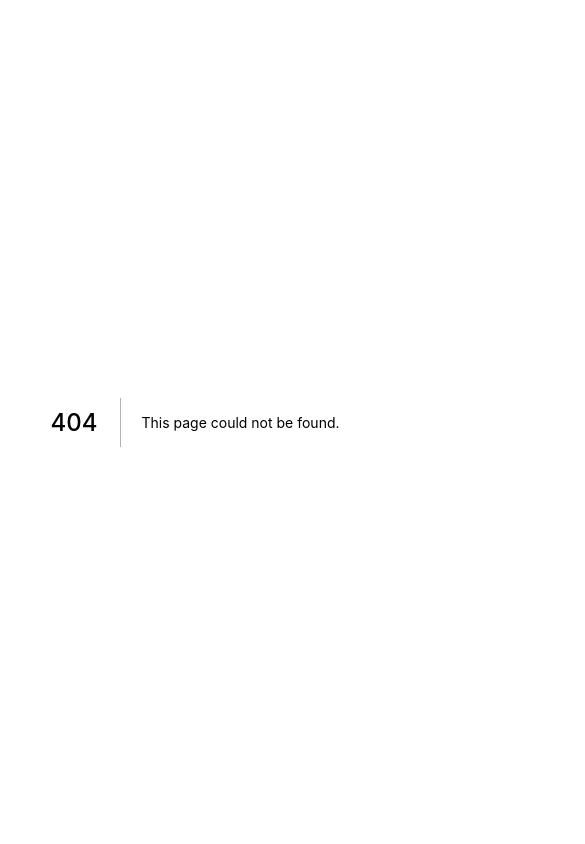
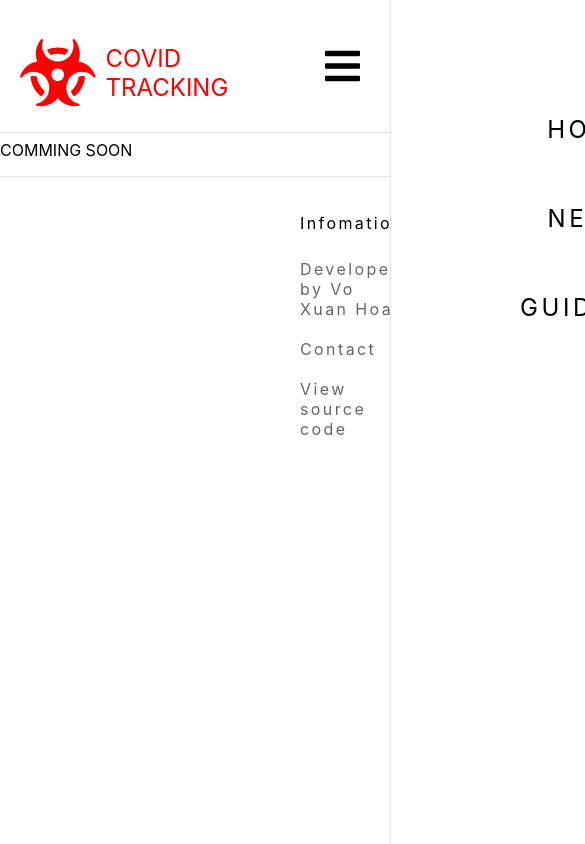
Before and after one commit to hoaxvo16/covid19-tracking, a Next.js app: page /guideline in a window 390 px wide. Before the commit this address had no page. Shown: the top 844 px of the page, 585 px wide, since content can reach past the window. Built offline with nearby package versions, Linux system fonts and the light colour scheme.

Commit message:
fix nav-bar

```diff
--- a/pages/components/navbar.js
+++ b/pages/components/navbar.js
@@ -27,7 +27,9 @@ export default function NavigationBar() {
         <Link href="/new">
           <a className="nav-link">News</a>
         </Link>
-        <a className="nav-link"> Guidline</a>
+        <Link href="/guideline">
+          <a className="nav-link">Guidline</a>
+        </Link>
       </div>
       <div className="nav">
         <ul>
@@ -44,8 +46,9 @@ export default function NavigationBar() {
             <Link href="/new">
               <a className="nav-link">News</a>
             </Link>
-
-            <a className="nav-link">Guidline</a>
+            <Link href="/guideline">
+              <a className="nav-link">Guidline</a>
+            </Link>
           </li>
         </ul>
       </div>
--- /dev/null
+++ b/pages/guideline.js
@@ -0,0 +1,21 @@
+import Footer from "./components/footer";
+import NavigationBar from "./components/navbar";
+
+export default function Guideline() {
+  const closeSidebar = () => {
+    const sideBar = document.querySelector(".side-bar");
+    const disableDiv = document.querySelector(".disable-div");
+    sideBar.style.transform = "translateX(400px)";
+    disableDiv.style.display = "none";
+  };
+  return (
+    <div>
+      <div onClick={closeSidebar} className="disable-div"></div>
+      <NavigationBar></NavigationBar>
+      <div className="main-content">
+        <p>COMMING SOON</p>
+      </div>
+      <Footer></Footer>
+    </div>
+  );
+}
--- a/styles/_responsive.scss
+++ b/styles/_responsive.scss
@@ -13,11 +13,12 @@
     .nav-li {
         display: none;
     }
-    .nav {
-        padding: 50px 100px;
-    }
     .bars-icon {
         display: block;
+        right: 10px;
+    }
+    .nav {
+        padding: 30px;
     }
 }
 @media screen and (max-width: 907) {
--- a/styles/main.css
+++ b/styles/main.css
@@ -84,7 +84,7 @@ a {
 
 .container {
   background-size: cover;
-  margin-top: 150px;
+  margin-top: 130px;
   color: white;
   font-family: "Graphik", sans-serif;
   padding: 0px 0px 100px 0px;
@@ -451,11 +451,12 @@ a {
   .nav-li {
     display: none;
   }
-  .nav {
-    padding: 50px 100px;
-  }
   .bars-icon {
     display: block;
+    right: 10px;
+  }
+  .nav {
+    padding: 30px;
   }
 }
 
--- a/styles/main.scss
+++ b/styles/main.scss
@@ -70,7 +70,7 @@ a {
 }
 .container {
     background-size: cover;
-    margin-top: 150px;
+    margin-top: 130px;
     color: white;
     font-family: "Graphik", sans-serif;
     padding: 0px 0px 100px 0px;
```
Also changed, not shown: 1 other file (tests, documents, lock files or other folders).
